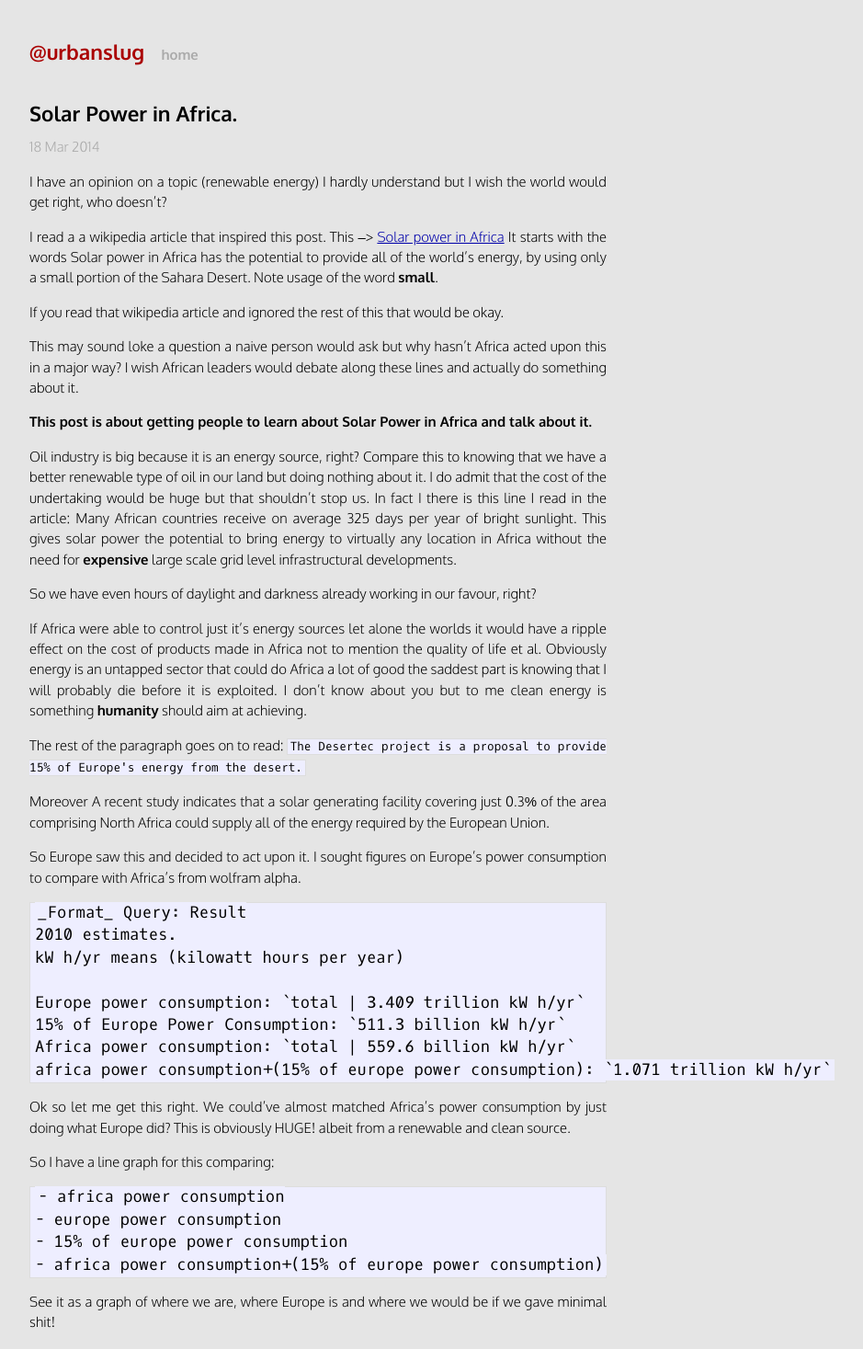
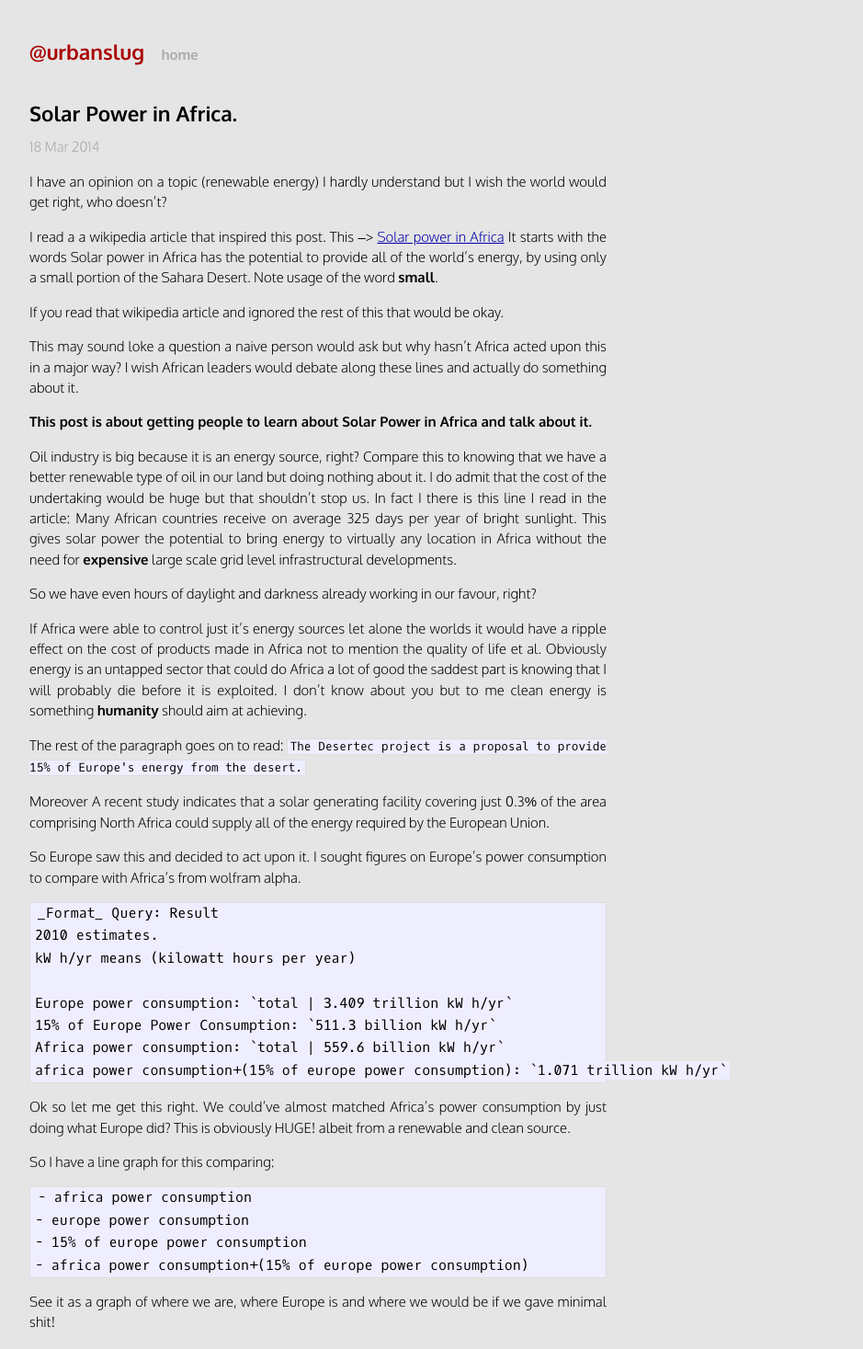
Before and after one commit to beerendlauwers/urbanslug.github.io, a Jekyll site: the page built from _posts/2014-03-18-Solar-Power-in-Africa.md, in a window 1280 px wide. Shown: the top 1467 px of the page at 92% size, without its empty margins (294-1233 px from the left). Built offline with Jekyll 4.4.1, drawn with Linux system fonts in a browser that asks for light colours; Markdown is read by kramdown in place of the engine named in the settings.

Commit message:
Another fix on code block CSS

```diff
--- a/css/sec.css
+++ b/css/sec.css
@@ -41,6 +41,6 @@ font-family: 'Oxygen', sans-serif;
 }
 
 .post pre code {
-  font-size: 115%;
+  font-size: 100%;
   background: #eef;
 }
```
